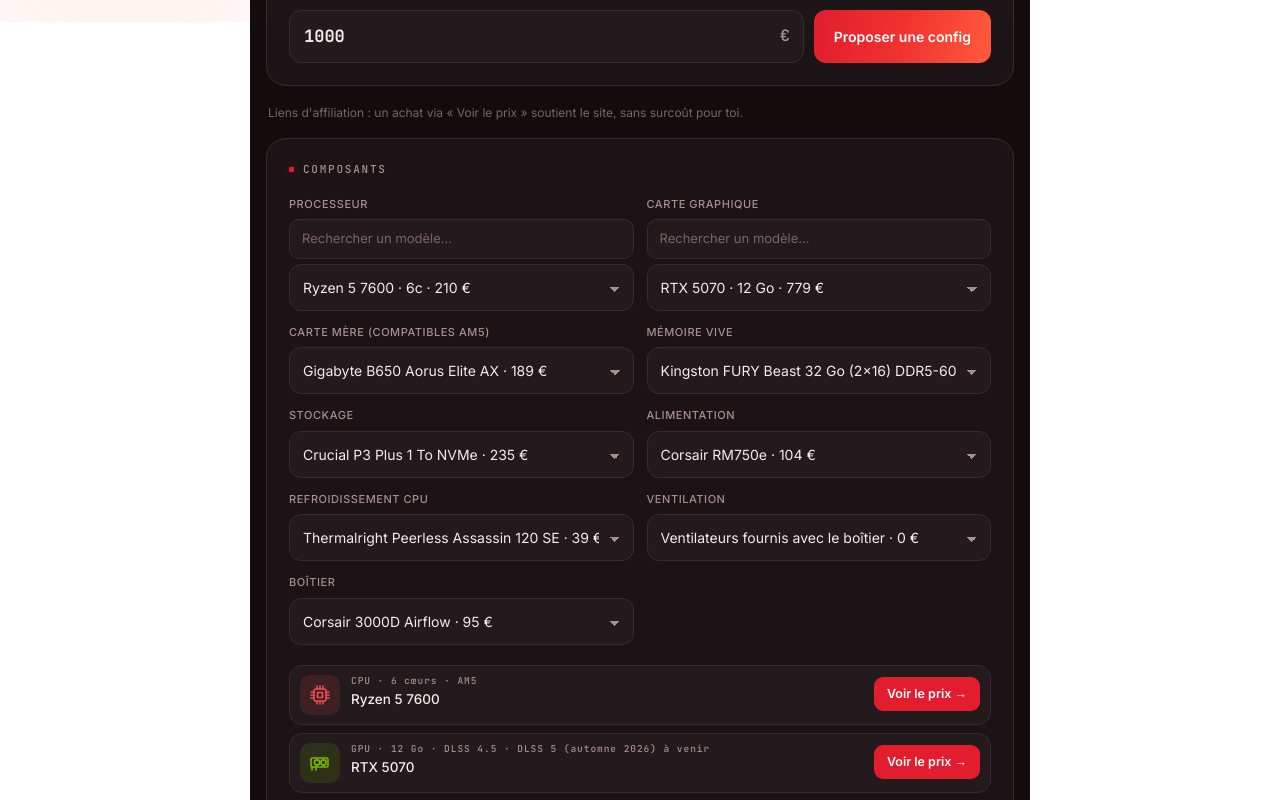
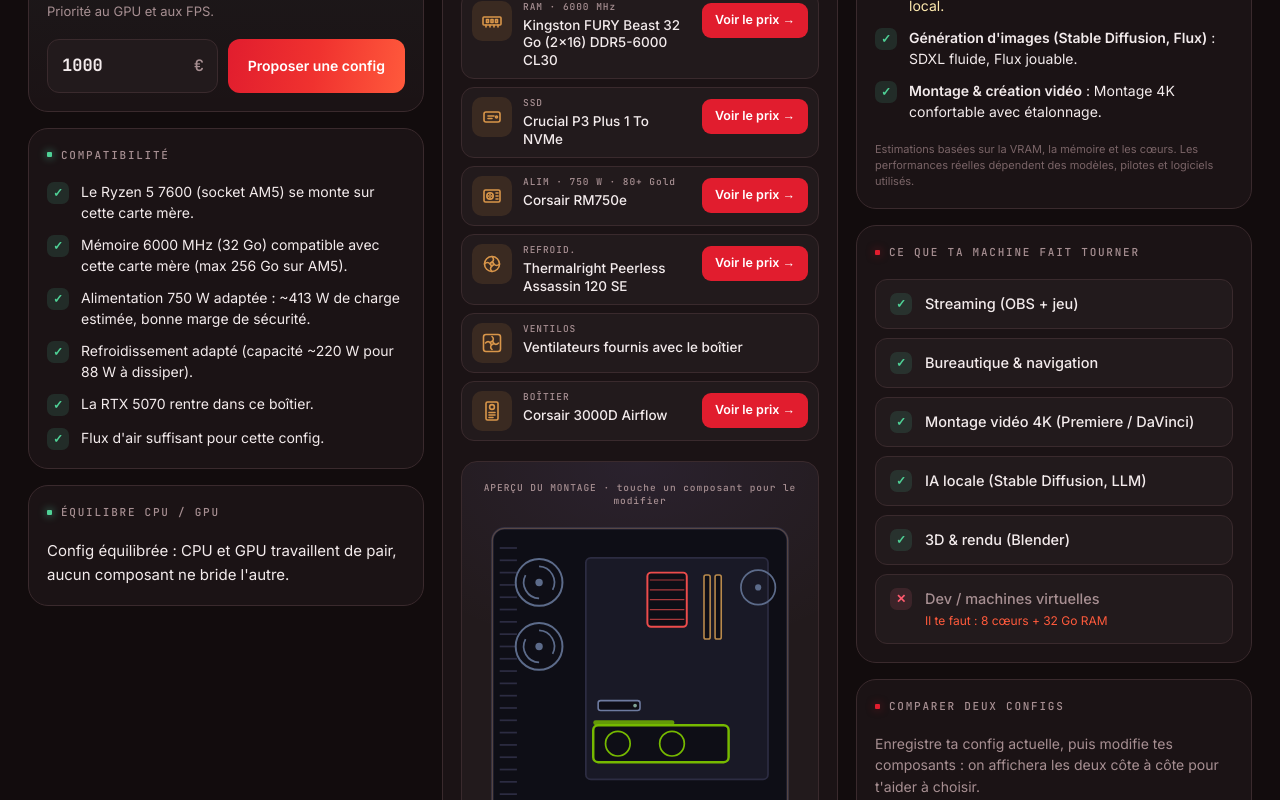
Before and after one commit to AthosBuilder/athos-builder, a React (Vite) app: page / in a window 1280 px wide. Shown: the part 800-1600 px from the top of the page. Built offline with nearby package versions, Linux system fonts and the light colour scheme.

Commit message:
Update App.jsx

```diff
--- a/App.jsx
+++ b/App.jsx
@@ -335,6 +335,25 @@
 }
 
 @keyframes rise{from{opacity:0;transform:translateY(14px)}to{opacity:1;transform:none}}
+/* ── Disposition en colonnes (téléphone : tout s'empile dans l'ordre d'origine) ── */
+.cols{display:flex;flex-direction:column}
+.col{display:contents}
+.budget-panel{order:1}.picker{order:2}#s-compat{order:3}.bn-panel{order:4}
+#s-perf{order:5}#s-ai{order:6}#s-uses{order:7}#s-compare{order:8}.share-panel{order:9}
+/* ── Format PC (grand écran) : une seule grande page, 3 colonnes, tout visible ── */
+@media(min-width:1100px){
+  .app{max-width:1640px;padding:18px 28px 40px}
+  .cols{display:grid;grid-template-columns:repeat(3,minmax(0,1fr));gap:18px;align-items:start}
+  .col{display:flex;flex-direction:column;gap:16px;min-width:0}
+  .col>*{margin-top:0}
+  .col>.panel{margin-top:0;padding:18px}
+  .col>.hero{padding:6px 2px 0}
+  .hero h1{font-size:clamp(34px,3.2vw,46px)}
+  .col>.readout,.col>.toc{margin-top:0}
+}
+@media(min-width:2000px){
+  .app{max-width:1900px}
+}
 `;
 
 /* ════════════════════════════════════════════════════════
@@ -1476,6 +1495,8 @@
       </button>
       {booting && <div className="tv-boot" aria-hidden="true"><span className="tv-line" /><span className="tv-flash" /></div>}
       <div className="ambient" aria-hidden="true" />
+    <div className="cols">
+    <div className="col col-a">
       <header className="hero">
         <div className="brand"><span className="brand-name">Athos<span className="g">Builder</span></span><span className="brand-tag">simule, compare, assemble en un clic</span></div>
         <h1>Ton budget.<br /><span className="g">Ta config.</span></h1>
@@ -1538,6 +1559,25 @@
         <p className="disclosure">Liens d'affiliation : un achat via « Voir le prix » soutient le site, sans surcoût pour toi.</p>
       )}
 
+      <section className={`panel diag ${hasBlocker ? "diag-cpu" : "diag-ok"}`} id="s-compat">
+        <h2 className="panel-title">Compatibilité</h2>
+        <ul className="compat">
+          {checks.map((c, i) => (
+            <li key={i} className={`c-${c.lvl}`}>
+              <span className="dot">{c.lvl === "ok" ? "✓" : c.lvl === "warn" ? "!" : "✕"}</span>
+              <span>{c.msg}</span>
+            </li>
+          ))}
+        </ul>
+      </section>
+
+      <section className={`panel bn-panel diag diag-${bn.type}`}>
+        <h2 className="panel-title">Équilibre CPU / GPU</h2>
+        <p className="diag-msg">{bn.msg}</p>
+      </section>
+
+    </div>
+    <div className="col col-b">
       <section className="panel picker" id="s-parts">
         <h2 className="panel-title">Composants</h2>
         <div className="fields">
@@ -1598,23 +1638,8 @@
         </div>
       </section>
 
-      <section className={`panel diag ${hasBlocker ? "diag-cpu" : "diag-ok"}`} id="s-compat">
-        <h2 className="panel-title">Compatibilité</h2>
-        <ul className="compat">
-          {checks.map((c, i) => (
-            <li key={i} className={`c-${c.lvl}`}>
-              <span className="dot">{c.lvl === "ok" ? "✓" : c.lvl === "warn" ? "!" : "✕"}</span>
-              <span>{c.msg}</span>
-            </li>
-          ))}
-        </ul>
-      </section>
-
-      <section className={`panel diag diag-${bn.type}`}>
-        <h2 className="panel-title">Équilibre CPU / GPU</h2>
-        <p className="diag-msg">{bn.msg}</p>
-      </section>
-
+    </div>
+    <div className="col col-c">
       <section className="panel" id="s-perf">
        {isPro ? (
         <>
@@ -1740,6 +1765,8 @@
         </button>
       </section>
 
+    </div>
+    </div>
       <footer className="foot">
         <nav className="foot-nav">
           <button onClick={() => setPage("legal")}>Mentions légales &amp; affiliation</button>
```
